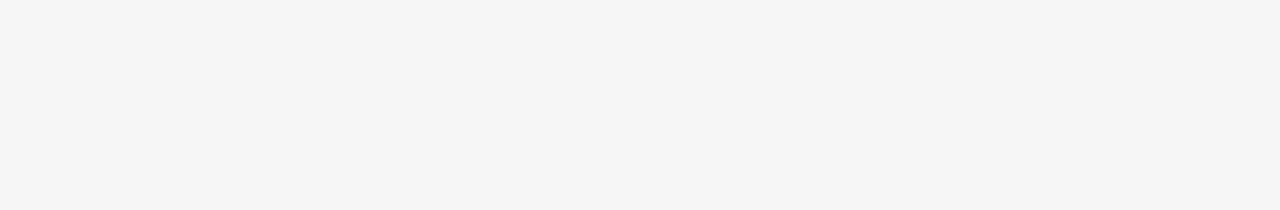
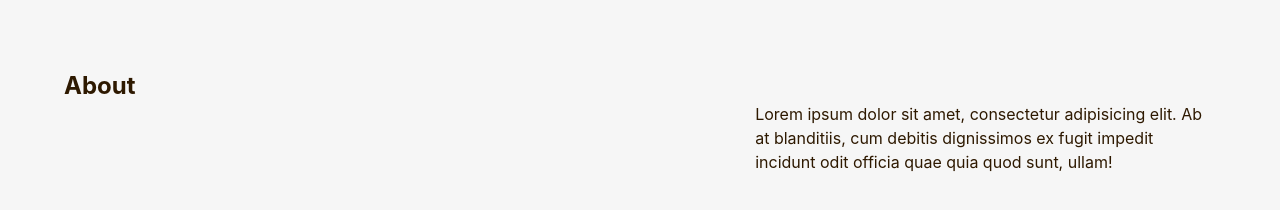
Before and after one commit to AlvaroFalcon/alvarofalcon.github.io, a React (Create React App) app: page / in a window 1280 px wide. Shown: the part 426-636 px from the top of the page. Built offline with nearby package versions, Linux system fonts and the light colour scheme.

Commit message:
feat: added about layout

```diff
--- /dev/null
+++ b/src/components/About.tsx
@@ -0,0 +1,16 @@
+export default function About() {
+  return (
+    <section className={"flex w-full p-[5%] justify-between flex-col"}>
+      <div className={"flex"}>
+        <h1 className={"font-bold text-2xl"}>About</h1>
+      </div>
+      <div className={"flex flex-row-reverse w-full"}>
+        <p className={"max-w-[40%]"}>
+          Lorem ipsum dolor sit amet, consectetur adipisicing elit. Ab at
+          blanditiis, cum debitis dignissimos ex fugit impedit incidunt odit
+          officia quae quia quod sunt, ullam!
+        </p>
+      </div>
+    </section>
+  );
+}
--- a/src/components/Home.tsx
+++ b/src/components/Home.tsx
@@ -1,6 +1,7 @@
 import { PropsWithChildren } from "react";
 import Navbar from "./Navbar";
 import Header from "./Header";
+import About from "./About";
 
 function Container(props: PropsWithChildren) {
   return <div className={"h-screen bg-light text-dark"}>{props.children}</div>;
@@ -10,6 +11,7 @@ export default function Home() {
     <Container>
       <Navbar />
       <Header />
+      <About />
     </Container>
   );
 }
```
